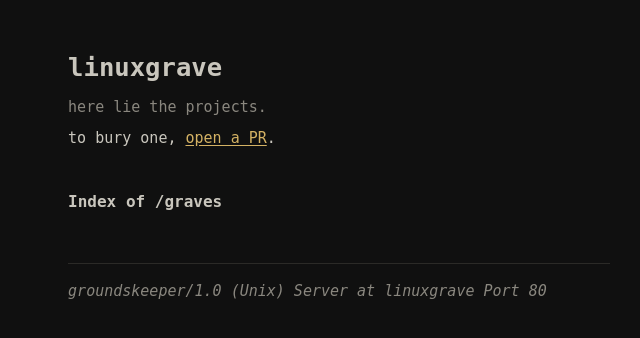
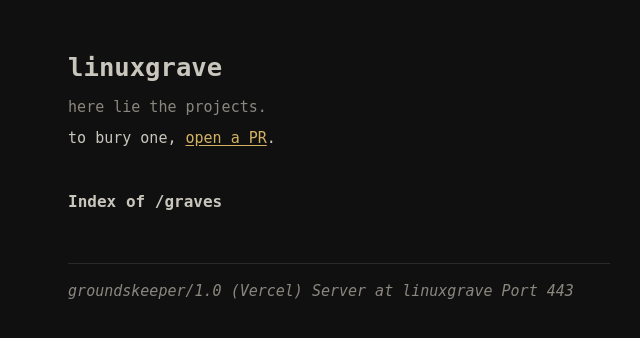
Before and after one commit to nil0ft/linuxgrave, a website built with Vite: page index.html in a window 1280 px wide. Shown: the full height of the page, 301-941 px from the left. Built offline with nearby package versions, Linux system fonts and the light colour scheme.

Commit message:
its on vercel now

```diff
--- a/index.html
+++ b/index.html
@@ -24,7 +24,7 @@
 
     <footer>
       <hr />
-      <address>groundskeeper/1.0 (Unix) Server at linuxgrave Port 80</address>
+      <address>groundskeeper/1.0 (Vercel) Server at linuxgrave Port 443</address>
     </footer>
 
     <script type="module" src="/src/main.js"></script>
```
